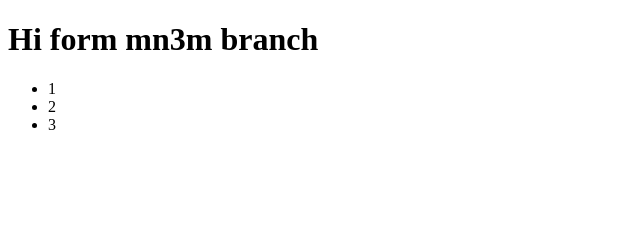
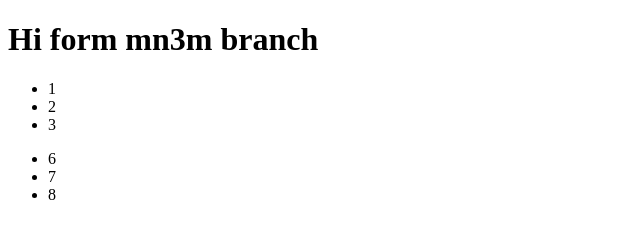
Before and after one commit to mn3m74/Training, a plain HTML site: page index.html in a window 1280 px wide. Shown: the full height of the page, 0-640 px from the left. Drawn offline with Linux system fonts and the light colour scheme.

Commit message:
pushing edit

```diff
--- a/index.html
+++ b/index.html
@@ -12,5 +12,10 @@
       <li>2</li>
       <li>3</li>
     </ul>
+    <ul class="class-name">
+      <li>6</li>
+      <li>7</li>
+      <li>8</li>
+    </ul>
   </body>
 </html>
```
